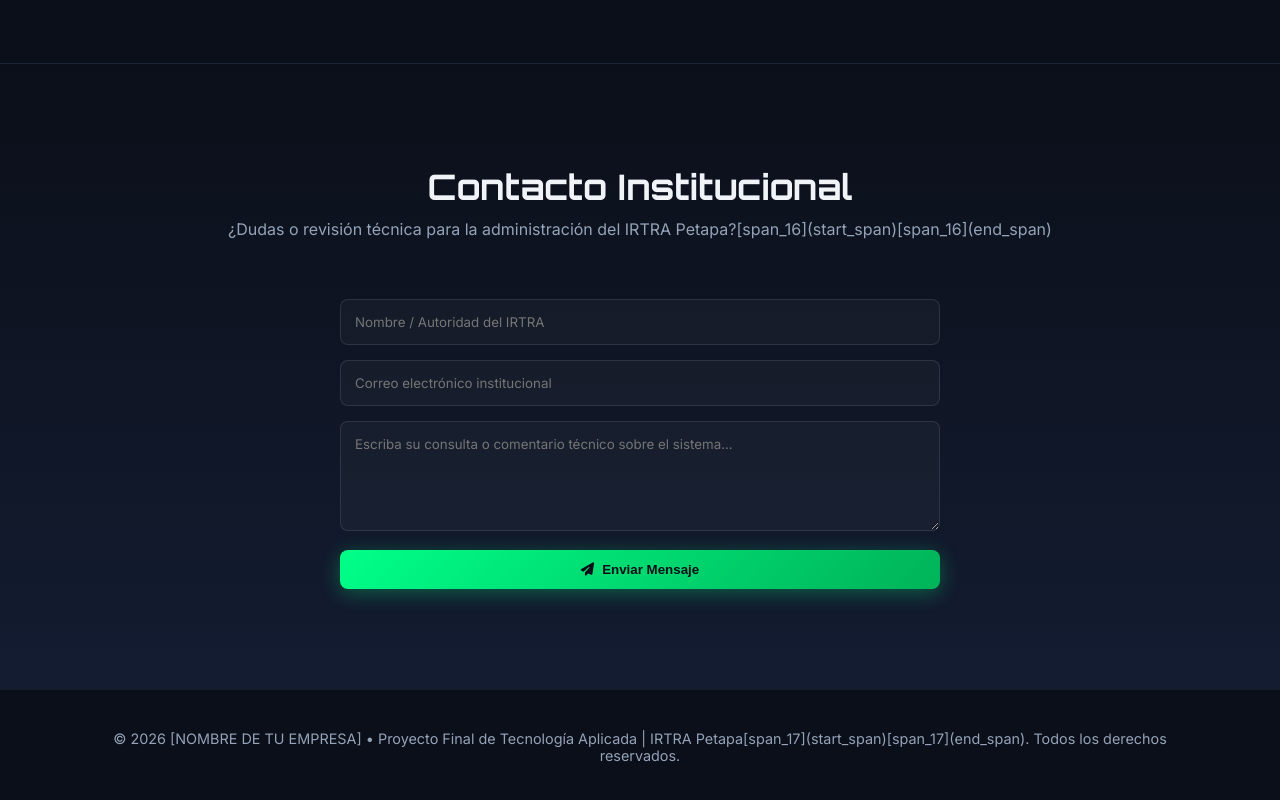
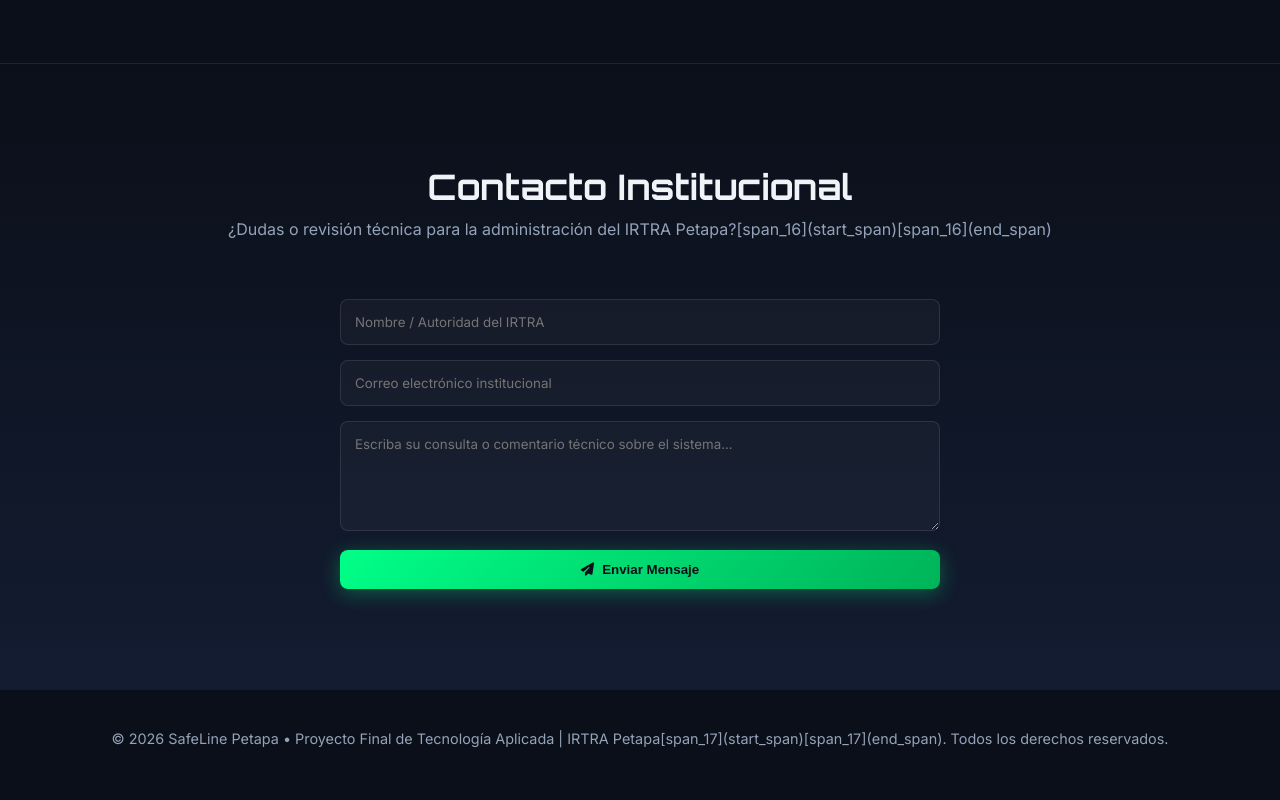
Before and after one commit to jcbs291208-dot/PROYECTOFINALTICS_BARREDA_MURALLES_PEREZ_SAFELINEPETAPA, a plain HTML site: page index.html in a window 1280 px wide. Shown: the part 3545-4345 px from the top of the page. Drawn offline with Linux system fonts and the light colour scheme.

Commit message:
index.html

```diff
--- a/index.html
+++ b/index.html
@@ -651,7 +651,7 @@
 
     <!-- FOOTER -->
     <footer>
-        <p>&copy; 2026 [NOMBRE DE TU EMPRESA] • Proyecto Final de Tecnología Aplicada | IRTRA Petapa[span_17](start_span)[span_17](end_span). Todos los derechos reservados.</p>
+        <p>&copy; 2026 SafeLine Petapa • Proyecto Final de Tecnología Aplicada | IRTRA Petapa[span_17](start_span)[span_17](end_span). Todos los derechos reservados.</p>
     </footer>
 
 </body>
```
